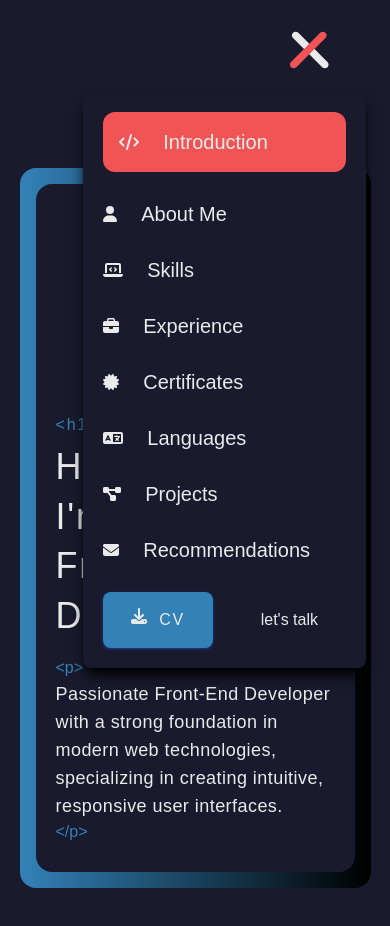
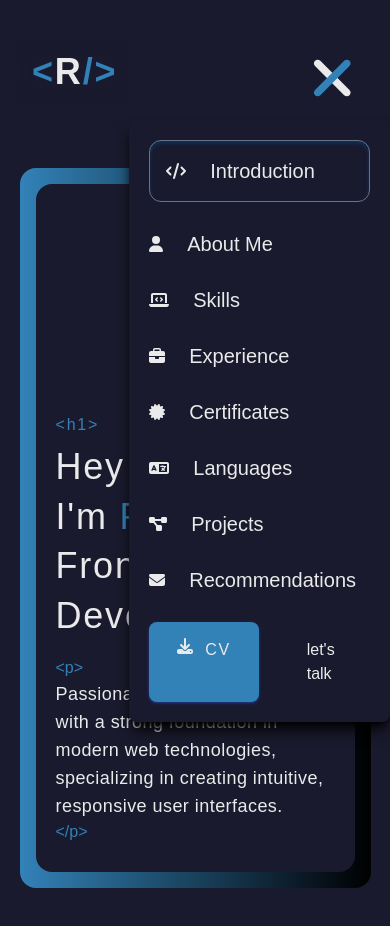
Before and after one commit to reyhaneh-k/reyhaneh.dev, a Next.js app: page / in a window 390 px wide. Both pictures are taken after a click on the icon 307 px from the left and 54 px from the top of the page. Shown: the top 926 px of the page. Built offline with nearby package versions, Linux system fonts and the light colour scheme; a web font is replaced by a local one.

Commit message:
adds name to hamburger menu mobile

```diff
--- a/app/components/menus/hamburger-menu-mobile.tsx
+++ b/app/components/menus/hamburger-menu-mobile.tsx
@@ -8,10 +8,12 @@ import {
   faMinus,
 } from "@fortawesome/free-solid-svg-icons";
 import { useCallback, useEffect, useState } from "react";
-import line from "@/public/horizontal-line-svgrepo-com.svg";
+import { MyNameMobile } from "./my-name";
+import { useScroll } from "./menu-bar";
 
 export const MenuMobile = () => {
   const { inViewSection, sections } = useInView();
+  const isScrollingUp = useScroll();
   const [isMenuOpen, toggleMenu] = useState(false);
   const [isRendered, render] = useState(false);
   const closeMenu = useCallback(() => {
@@ -29,8 +31,15 @@ export const MenuMobile = () => {
   }, [isRendered]);
 
   return (
-    <div className="fixed right-6 top-3 z-20 text-right pt-20">
     <div
+      className={`flex h-fit fixed justify-between w-full z-20 py-10 top-0 ps-5 transition-all duration-700 ${
+        isScrollingUp || isRendered ? "translate-y-0" : "-translate-y-44"
+      }`}
+    >
+      <MyNameMobile className="backdrop-blur h-fit p-3 rounded-md" />
+      <div className="relative ">
+        <div
+          className=""
           onClick={() => {
             if (!isMenuOpen) {
               render(true);
@@ -42,21 +51,21 @@ export const MenuMobile = () => {
           <FontAwesomeIcon
             size={"4x"}
             className={`absolute z-20 top-0 right-8 text-6xl text-text cursor-pointer p-0 transition-all ${
-            isMenuOpen ? "rotate-45 translate-x-0.5 translate-y-2" : ""
+              isMenuOpen ? "rotate-45 translate-y-2" : ""
             }`}
             icon={faMinus}
           />
           <FontAwesomeIcon
             size={"4x"}
             icon={faMinus}
-          className={`absolute z-20 top-3 text-highlight right-8 text-6xl  cursor-pointer p-0 transition-all ${
+            className={`absolute z-20 top-3 text-secondary right-8 text-6xl  cursor-pointer p-0 transition-all ${
               isMenuOpen ? "-rotate-45  -translate-y-1 " : ""
             }`}
           />{" "}
         </div>
         {isRendered && (
           <div
-          className={`right-6 top-3 p-5 shadow-lg shadow-black rounded-lg h-fit w-fit text-text bg-background flex flex-col gap-7 items-start transition-all ${
+            className={`right-6 mt-20  p-5 shadow-lg shadow-black rounded-lg h-fit w-fit text-text bg-background flex flex-col gap-7 items-start transition-all ${
               isMenuOpen
                 ? "translate-y-0 opacity-100"
                 : "translate-y-16 opacity-0"
@@ -66,9 +75,9 @@ export const MenuMobile = () => {
               return (
                 <div
                   key={id}
-                className={`flex items-center gap-6 cursor-pointer w-full ${
+                  className={`flex items-center gap-6 cursor-pointer w-full  ${
                     inViewSection === id
-                    ? `bg-highlight rounded-xl p-4 transition-all`
+                      ? `border border-gray-500 shadow-inner shadow-primary rounded-xl p-4 transition-all`
                       : "transition-all"
                   }`}
                   onClick={() => {
@@ -95,5 +104,6 @@ export const MenuMobile = () => {
           </div>
         )}
       </div>
+    </div>
   );
 };
--- a/app/components/menus/menu-bar/menu-bar.tsx
+++ b/app/components/menus/menu-bar.tsx
@@ -4,14 +4,14 @@ import { MyName } from "./my-name";
 import { faDownload } from "@fortawesome/free-solid-svg-icons";
 import { useCallback, useEffect, useState } from "react";
 
-export const MenuBar = () => {
-  const [visibility, setVisibility] = useState(true);
+export const useScroll = () => {
+  const [isScrollingUp, setIsScrollingUp] = useState(true);
   const [lastScrollPos, setLastScrollPos] = useState(0);
   const handleScroll = useCallback(() => {
     if (window.scrollY <= lastScrollPos) {
-      setVisibility(true);
+      setIsScrollingUp(true);
     } else {
-      setVisibility(false);
+      setIsScrollingUp(false);
     }
     setLastScrollPos(window.scrollY);
   }, [lastScrollPos]);
@@ -21,11 +21,15 @@ export const MenuBar = () => {
     });
     return () => window.removeEventListener("scroll", handleScroll);
   }, [handleScroll]);
+  return isScrollingUp;
+};
+export const MenuBar = () => {
+  const isScrollingUp = useScroll();
 
   return (
     <div
       className={`fixed top-0 z-20  transition-all duration-700 w-full bg-background  text-text md:text-3xl text-lg pt-10 px-16 flex md:flex-row gap-5 flex-col justify-between items-center
-       ${visibility ? "translate-y-0" : "-translate-y-44"}`}
+       ${isScrollingUp ? "translate-y-0" : "-translate-y-44"}`}
     >
       <MyName />
       <section className="flex gap-5 justify-between w-full md:w-fit">
--- a/app/components/menus/menu-bar/my-name.tsx
+++ /dev/null
@@ -1,8 +0,0 @@
-export const MyName = () => {
-  return (
-    <div className="text-text font-code font-bold tracking-wider md:text-3xl text-lg">
-      <span className="text-secondary">&lt;&gt;</span> Reyhaneh Khoshghadam{" "}
-      <span className="text-secondary">&lt;/&gt;</span>
-    </div>
-  );
-};
--- a/app/components/menus/menu.tsx
+++ b/app/components/menus/menu.tsx
@@ -2,7 +2,7 @@
 import { useState, useEffect } from "react";
 import { MenuMobile } from "./hamburger-menu-mobile";
 import { VerticalIndicator } from "./vertical-indicator-menu";
-import { MenuBar } from "./menu-bar/menu-bar";
+import { MenuBar } from "./menu-bar";
 
 const useIsMobile = (breakpoint = 768) => {
   const [isMobile, setIsMobile] = useState(window.innerWidth < breakpoint);
--- /dev/null
+++ b/app/components/menus/my-name.tsx
@@ -0,0 +1,18 @@
+export const MyName = () => {
+  return (
+    <div className="text-text font-code font-bold tracking-wider md:text-3xl text-lg">
+      <span className="text-secondary">&lt;&gt;</span> Reyhaneh Khoshghadam{" "}
+      <span className="text-secondary">&lt;/&gt;</span>
+    </div>
+  );
+};
+export const MyNameMobile = ({ className }: { className?: string }) => {
+  return (
+    <div
+      className={`text-text font-code font-bold tracking-wider text-4xl ${className}`}
+    >
+      <span className="text-secondary">&lt;</span>R
+      <span className="text-secondary">/&gt;</span>
+    </div>
+  );
+};
```
Lines whose indentation alone changed are shown as unchanged.
